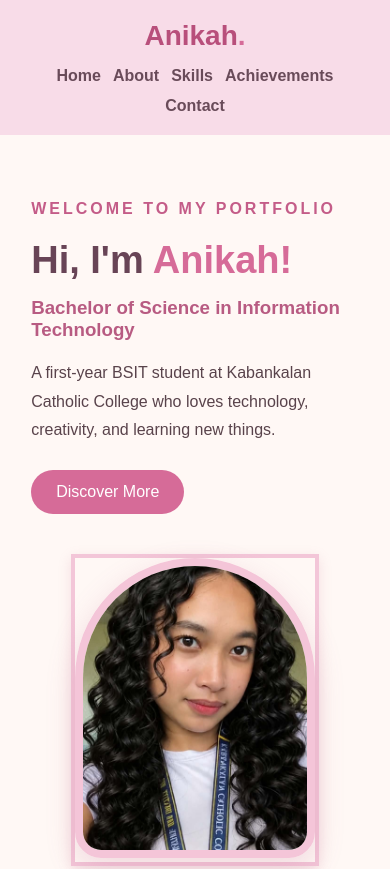
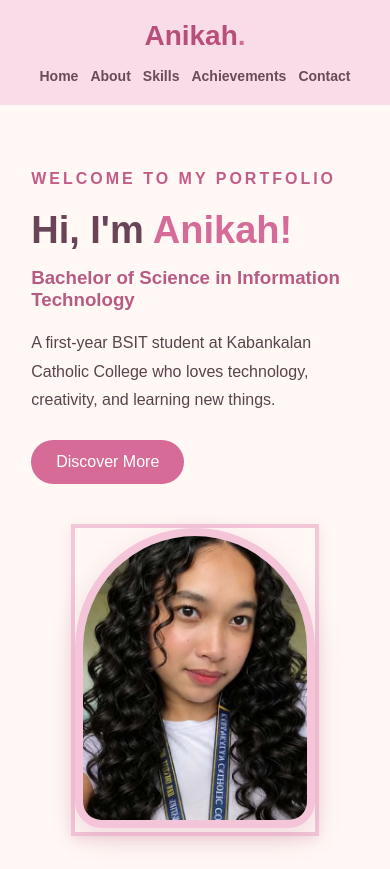
Before and after one commit to anikahkimmoncada615-stack/Moncada-project-1, a plain HTML site: page index.html in a window 390 px wide. Shown: the top 869 px of the page. Drawn offline with Linux system fonts and the light colour scheme.

Commit message:
Improve mobile navigation

```diff
--- a/styles/style.css
+++ b/styles/style.css
@@ -225,3 +225,13 @@ nav a {
 nav a:hover {
     color: #d46a96;
 }
+@media (max-width: 600px) {
+    nav {
+        flex-wrap: wrap;
+        gap: 10px;
+    }
+
+    nav a {
+        font-size: 14px;
+    }
+}
```
